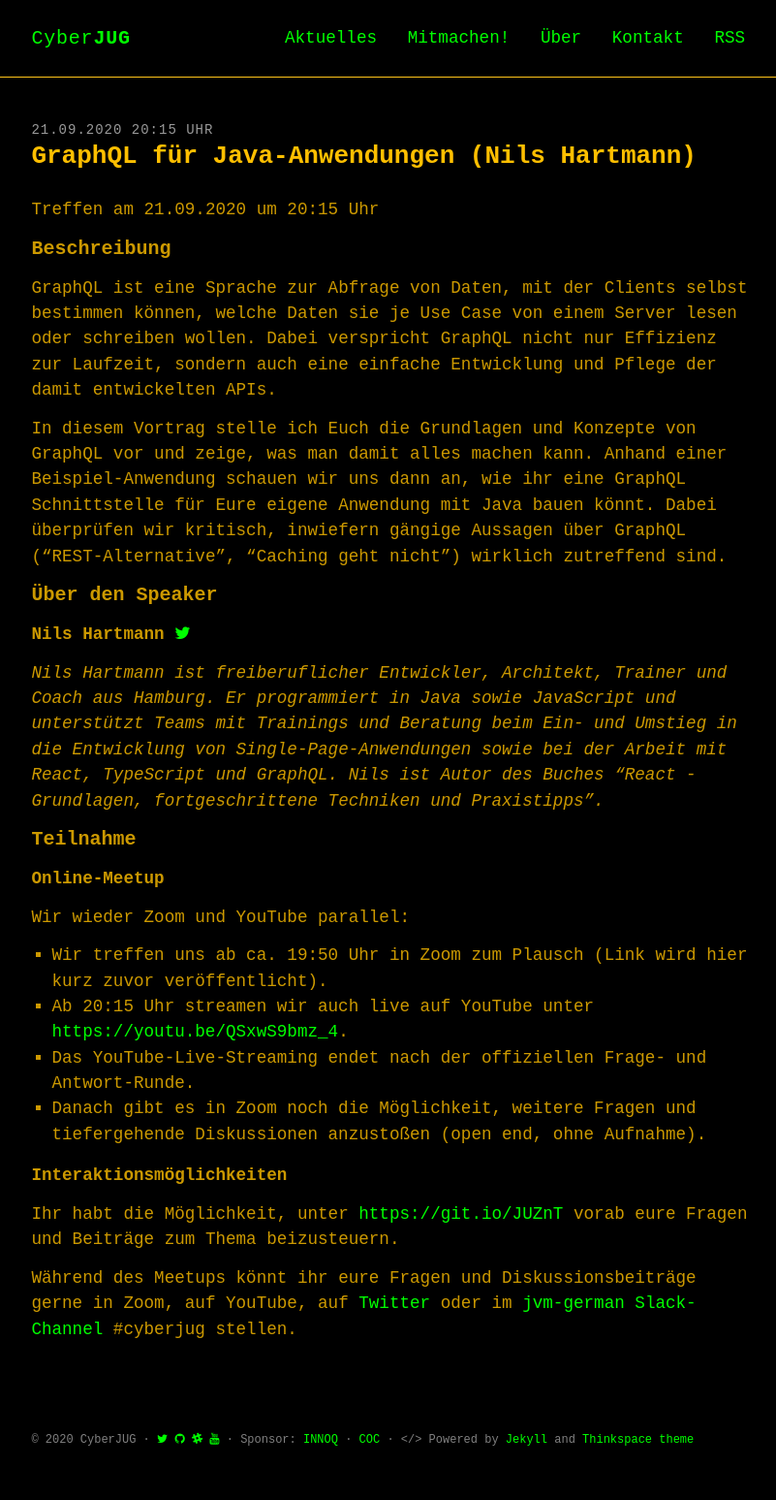
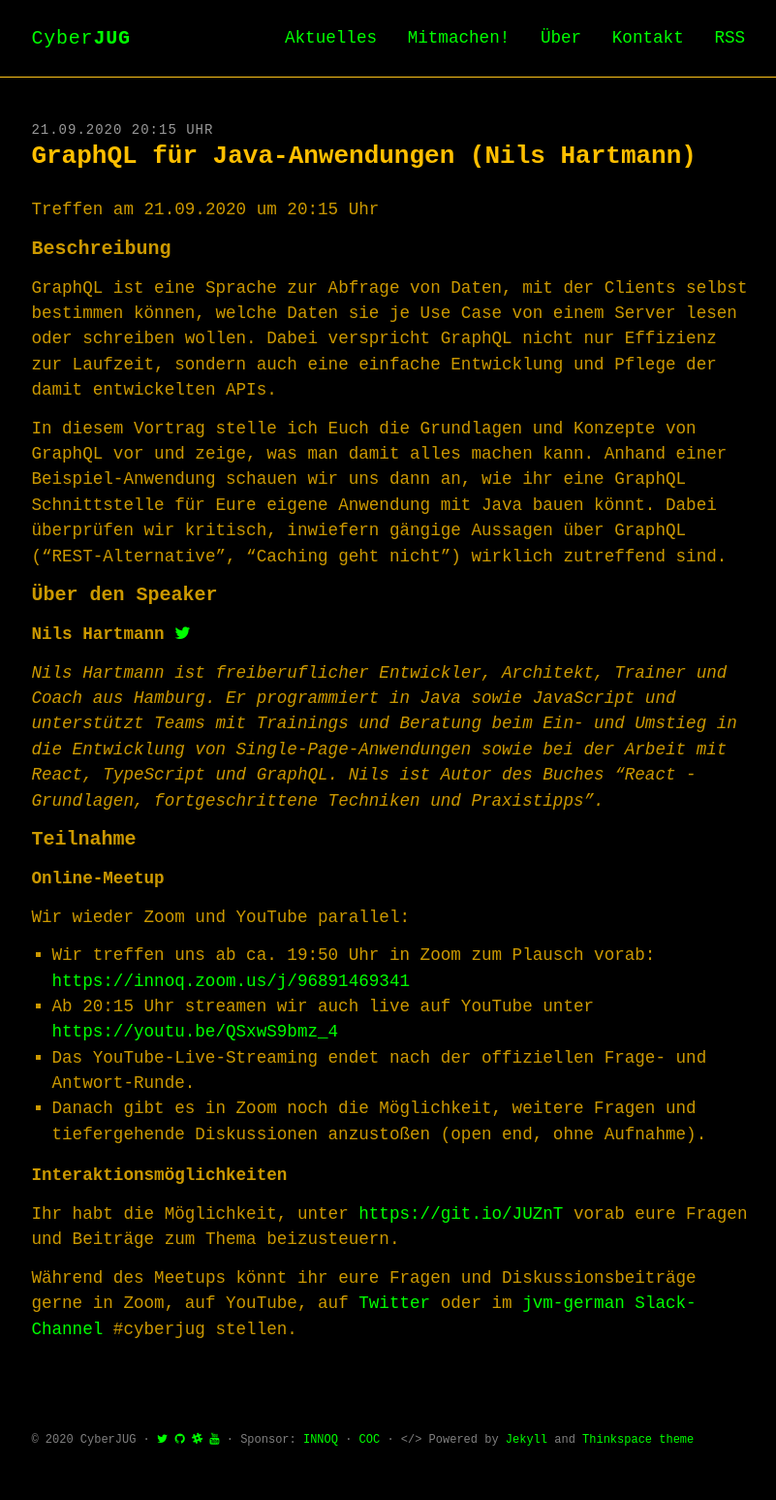
Before and after one commit to cyberjug/website, a Jekyll site: the page built from docs/_upcoming/2020-09-21-graphql.md, in a window 1280 px wide. Shown: the whole page at 97% size, without its empty margins (234-1035 px from the left). Built offline with Jekyll 4.4.1, drawn with Linux system fonts in a browser that asks for light colours; some web fonts are replaced.

Commit message:
add zoom room

```diff
--- a/docs/_upcoming/2020-09-21-graphql.md
+++ b/docs/_upcoming/2020-09-21-graphql.md
@@ -29,8 +29,8 @@ In diesem Vortrag stelle ich Euch die Grundlagen und Konzepte von GraphQL vor un
 
 Wir wieder Zoom und YouTube parallel:
 
-- Wir treffen uns ab ca. 19:50 Uhr in Zoom zum Plausch (Link wird hier kurz zuvor veröffentlicht).
-- Ab 20:15 Uhr streamen wir auch live auf YouTube unter <https://youtu.be/QSxwS9bmz_4>.
+- Wir treffen uns ab ca. 19:50 Uhr in Zoom zum Plausch vorab: <https://innoq.zoom.us/j/96891469341>
+- Ab 20:15 Uhr streamen wir auch live auf YouTube unter <https://youtu.be/QSxwS9bmz_4>
 - Das YouTube-Live-Streaming endet nach der offiziellen Frage- und Antwort-Runde.
 - Danach gibt es in Zoom noch die Möglichkeit, weitere Fragen und tiefergehende Diskussionen anzustoßen (open end, ohne Aufnahme).
 
```
